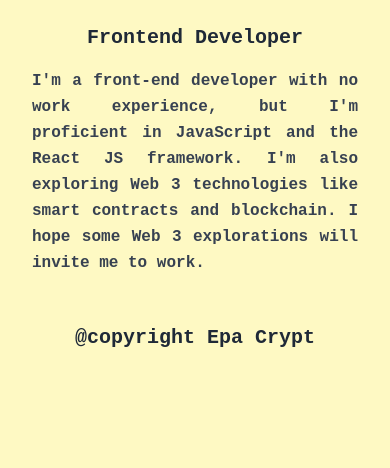
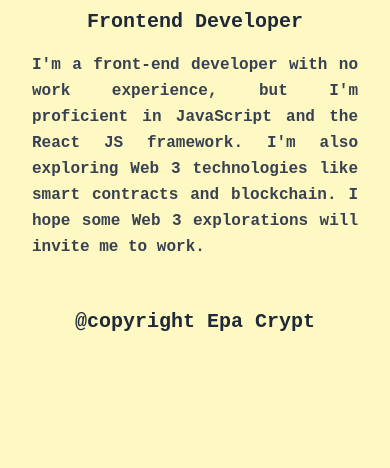
Before and after one commit to epawebsolidity/porto_x, a plain HTML site: page index.html in a window 390 px wide. Shown: the part 376-844 px from the top of the page. Drawn offline with nearby package versions, Linux system fonts and the light colour scheme; a web font is replaced by a local one.

Commit message:
first commit

```diff
--- a/index.html
+++ b/index.html
@@ -23,7 +23,7 @@
     </style>
   </head>
   <body
-    class="bg-yellow-100 min-h-screen flex flex-col items-center pt-10 sm:pt-6"
+    class="bg-yellow-100 min-h-screen flex flex-col items-center pt-6 sm:pt-6"
   >
     <main class="max-w-md w-full flex flex-col items-center px-4">
       <h1 class="text-3xl font-bold text-gray-800 mb-2">Epa Crypt</h1>
```
